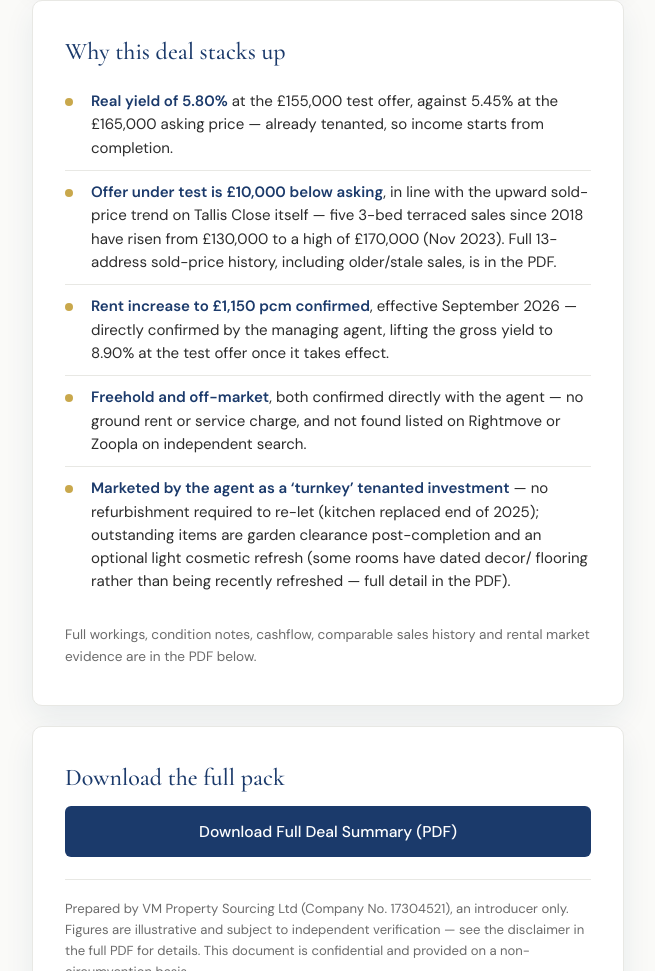
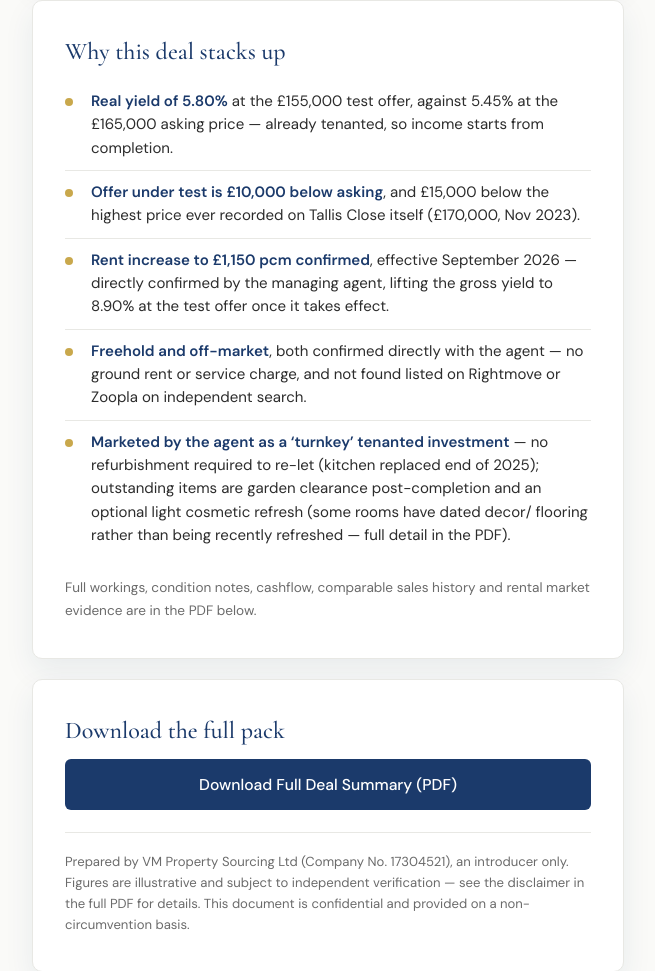
Before and after one commit to mastervbox360/vmpropertysourcing, a plain HTML site: page deals/tallis-close-np19/index.html in a window 1280 px wide. Shown: the part 876-1847 px from the top of the page, without its empty margins (312-967 px from the left). Drawn offline with nearby package versions, Linux system fonts and the light colour scheme.

Commit message:
Simplify comparables bullet to two hard numbers (below asking, below street ceiling) - drop the 'in line with trend' framing and the boring 13-address reference

```diff
--- a/deals/tallis-close-np19/index.html
+++ b/deals/tallis-close-np19/index.html
@@ -95,10 +95,8 @@
     <ul class="reasons">
       <li><strong>Real yield of 5.80%</strong> at the &pound;155,000 test offer, against 5.45% at the &pound;165,000
         asking price &mdash; already tenanted, so income starts from completion.</li>
-      <li><strong>Offer under test is &pound;10,000 below asking</strong>, in line with the upward sold-price
-        trend on Tallis Close itself &mdash; five 3-bed terraced sales since 2018 have risen from &pound;130,000
-        to a high of &pound;170,000 (Nov 2023). Full 13-address sold-price history, including older/stale sales,
-        is in the PDF.</li>
+      <li><strong>Offer under test is &pound;10,000 below asking</strong>, and &pound;15,000 below the
+        highest price ever recorded on Tallis Close itself (&pound;170,000, Nov 2023).</li>
       <li><strong>Rent increase to &pound;1,150 pcm confirmed</strong>, effective September 2026 &mdash; directly
         confirmed by the managing agent, lifting the gross yield to 8.90% at the test offer once it takes
         effect.</li>
```
